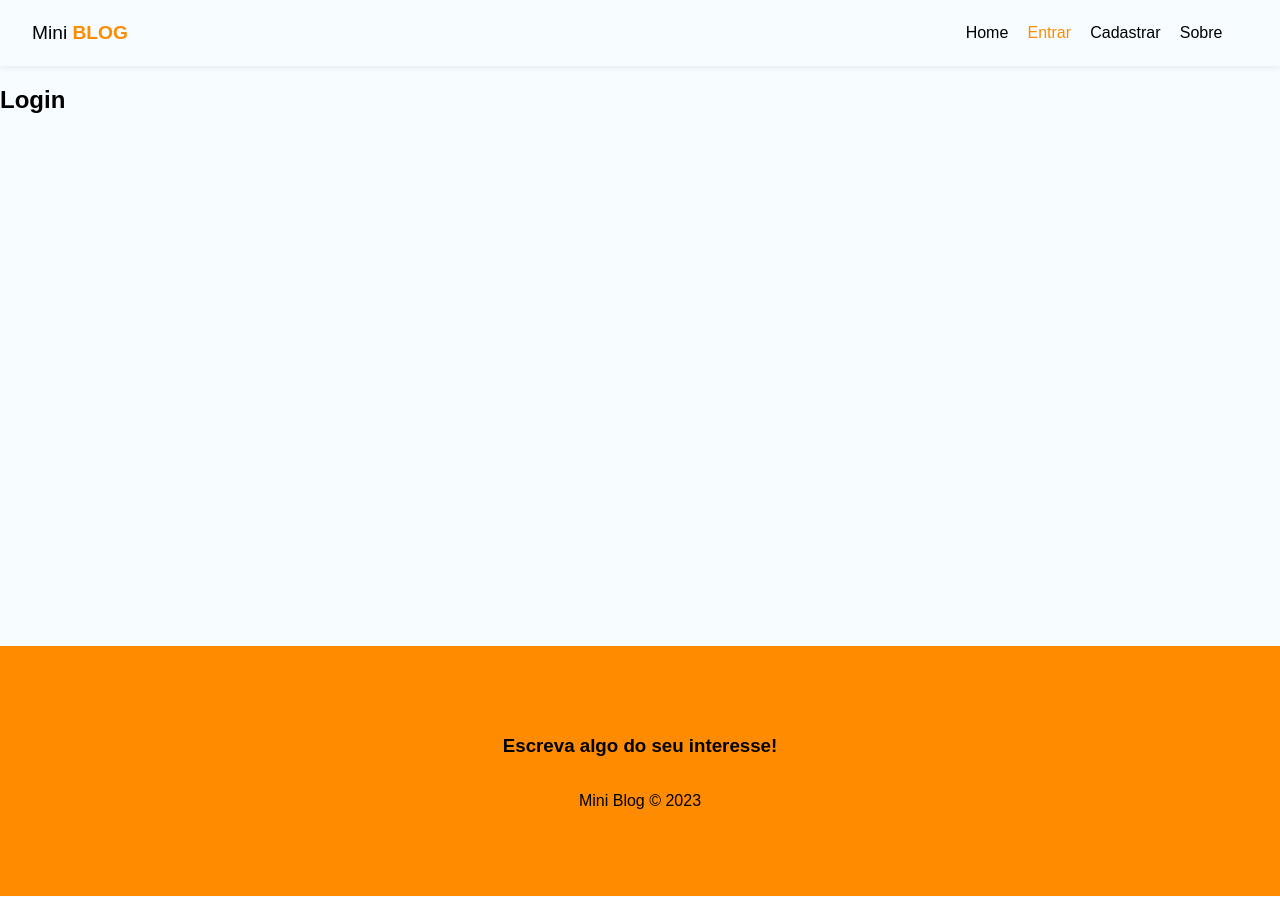
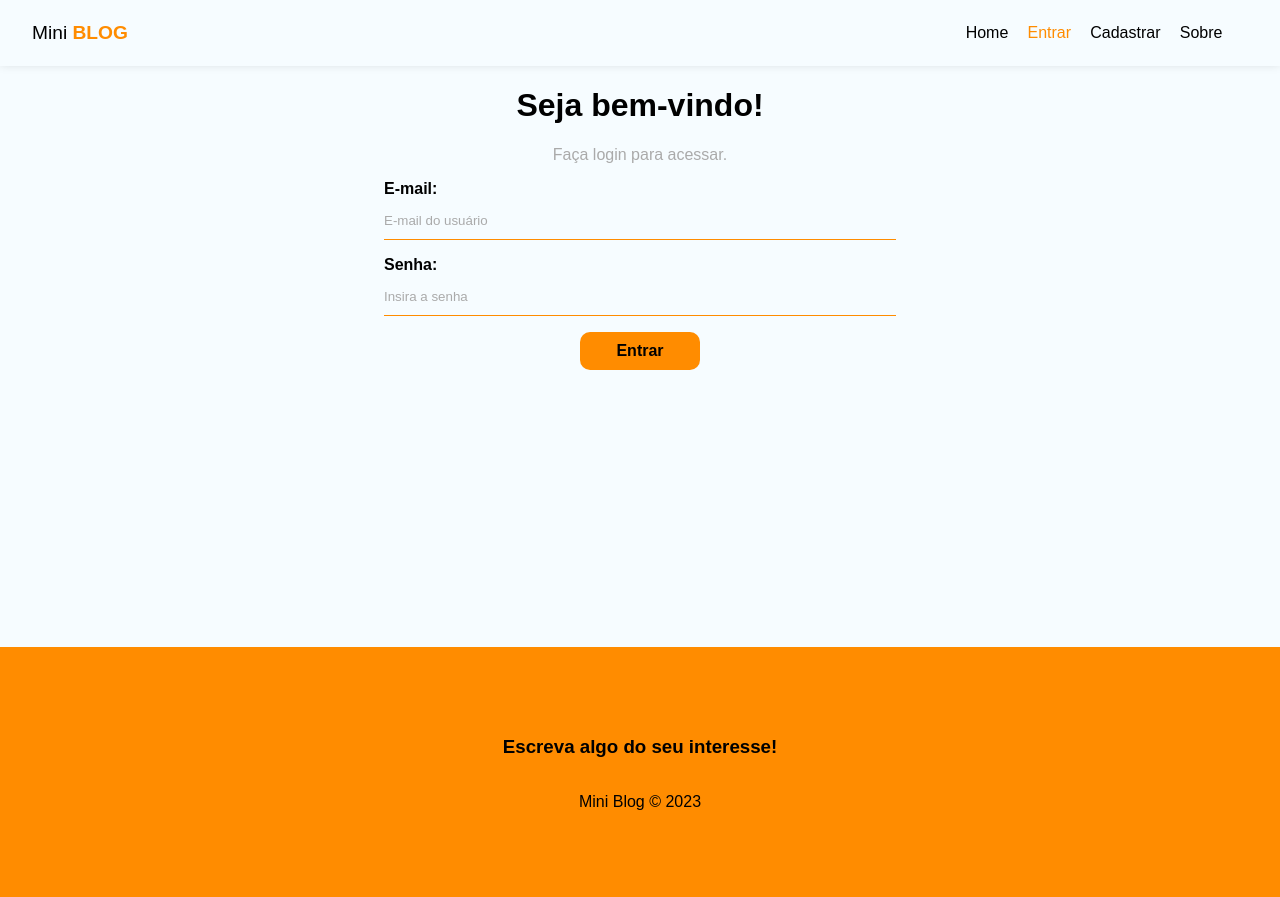
Before and after one commit to felipefll/miniblog, a React (Create React App) app: page /login in a window 1280 px wide. Built offline with nearby package versions, Linux system fonts and the light colour scheme; no server answers.

Commit message:
Structuring login page

```diff
--- a/src/pages/Login/Login.js
+++ b/src/pages/Login/Login.js
@@ -1,9 +1,71 @@
 import styles from "./Login.module.css";
 
+import { useState, useEffect } from "react";
+import { useAuthentication } from "../../hooks/useAuthentication";
+
 const Login = () => {
+  const [email, setEmail] = useState("");
+  const [password, setPassword] = useState("");
+  const [error, setError] = useState("");
+
+  const { createUser, error: AuthError, loading } = useAuthentication();
+
+  const handleSubmit = async (e) => {
+    e.preventDefault();
+
+    setError("");
+
+    const user = {
+      email,
+      password,
+    };
+
+    const res = await createUser(user);
+
+    console.log(res);
+  };
+
+  useEffect(() => {
+    if (AuthError) {
+      setError(AuthError);
+    }
+  }, [AuthError]);
   return (
-    <div>
-      <h2>Login</h2>
+    <div className={styles.login}>
+      <h1>Seja bem-vindo!</h1>
+      <p>Faça login para acessar.</p>
+      <form onSubmit={handleSubmit}>
+        <label>
+          <span>E-mail:</span>
+          <input
+            type="email"
+            name="email"
+            required
+            placeholder="E-mail do usuário"
+            onChange={(e) => setEmail(e.target.value)}
+            value={email}
+          />
+        </label>
+        <label>
+          <span>Senha:</span>
+          <input
+            type="password"
+            name="password"
+            required
+            placeholder="Insira a senha"
+            onChange={(e) => setPassword(e.target.value)}
+            value={password}
+          />
+        </label>
+
+        {!loading && <button className="btn">Entrar</button>}
+        {loading && (
+          <button className="btn" disabled>
+            Aguarde...
+          </button>
+        )}
+        {error && <p className="error">{error}</p>}
+      </form>
     </div>
   );
 };
--- a/src/pages/Login/Login.module.css
+++ b/src/pages/Login/Login.module.css
@@ -0,0 +1,7 @@
+.login {
+  text-align: center;
+}
+
+.login p {
+  color: #aaa;
+}
```
